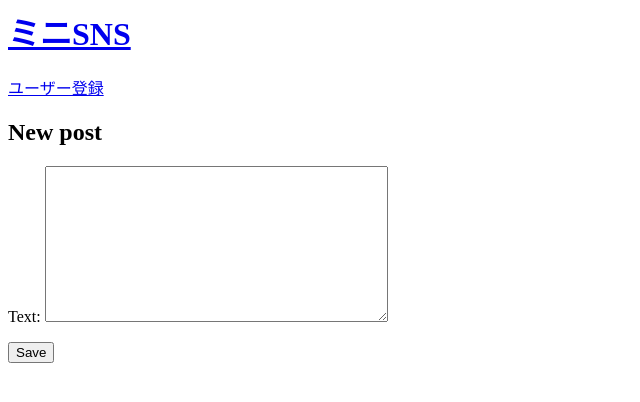
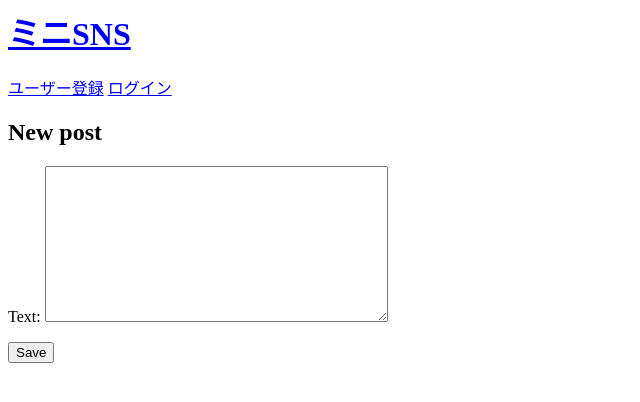
Before and after one commit to KobayashiYoh/mini_sns, a Django app: page /post/new/ in a window 1280 px wide. Shown: the top 402 px of the page, without its empty margins (0-640 px from the left). Run offline with Django 3.2, Linux system fonts and the light colour scheme.

Commit message:
baseテンプレートにログインボタンを追加

```diff
--- a/timeline/templates/timeline/base.html
+++ b/timeline/templates/timeline/base.html
@@ -9,6 +9,7 @@
         </div>
         <div>
             <a href="/signup">ユーザー登録</a>
+            <a href="/login">ログイン</a>
         </div>
         {% block content %}
         {% endblock %}
--- a/timeline/views.py
+++ b/timeline/views.py
@@ -23,6 +23,7 @@ def login_view(request):
             user = form.get_user()
             if user:
                 login(request, user)
+                return redirect('post_list')
     else:
         form = LoginForm()
     param = {
```
